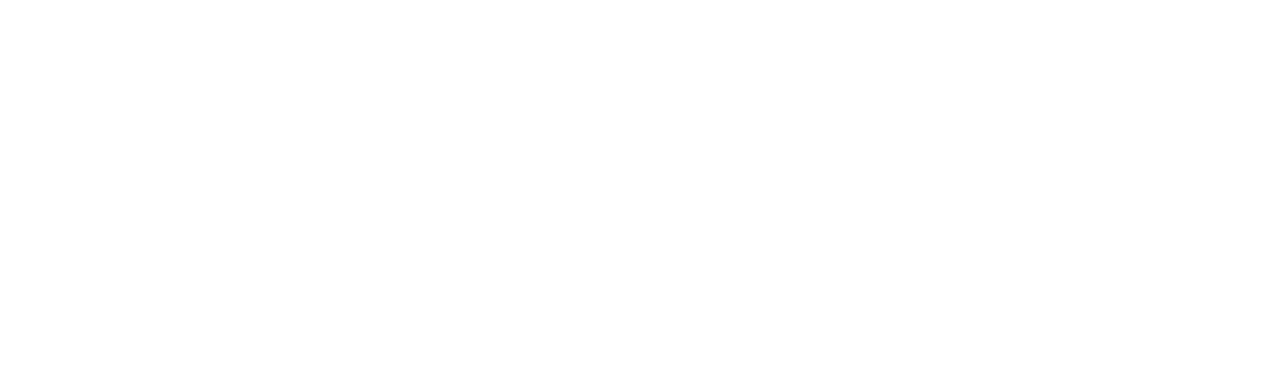
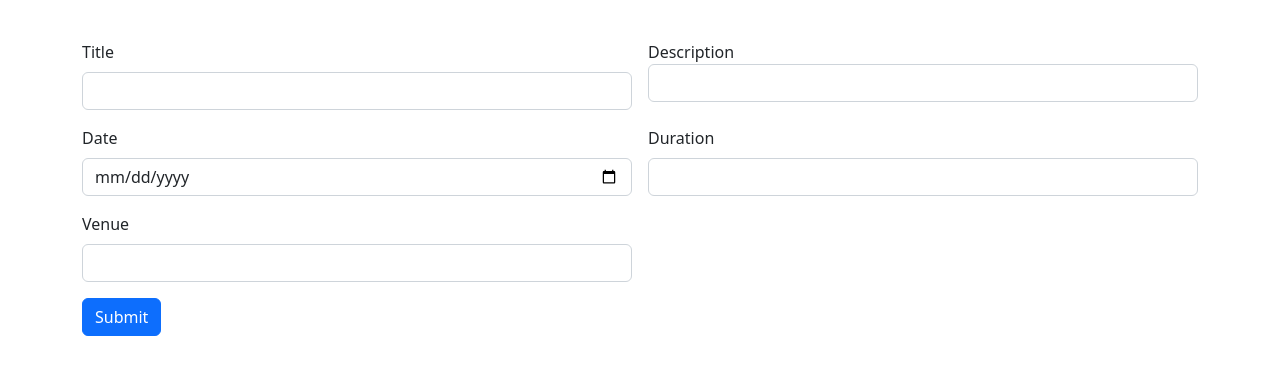
Before and after one commit to jobinjosetech/NestDigitalApp, an Angular app: page /addcourse in a window 1280 px wide. Before the commit this address led to /. Shown: the top 374 px of the page. Built offline with nearby package versions, Linux system fonts and the light colour scheme.

Commit message:
add courses

```diff
--- /dev/null
+++ b/src/app/add-course/add-course.component.html
@@ -0,0 +1,31 @@
+<div class="container">
+    <div class="row">
+        <div class="col col-12 col-sm-12 col-md-12 col-lg-12 col-xl-12 col-xxl-12">
+            <div class="row g-3 mt-4">
+                <div class="col col-12 col-sm-6 col-md-6 col-lg-6 col-xl-6 col-xxl-6">
+                    <label for="" class="form-label">Title</label>
+                    <input type="text" class="form-control" name="courseTitle" [(ngModel)]="courseTitle">
+                </div>
+                <div class="col col-12 col-sm-6 col-md-6 col-lg-6 col-xl-6 col-xxl-6">
+                    <label for="" class="fomr-label">Description</label>
+                    <input type="text" class="form-control" name="courseDescription" [(ngModel)]="courseDescription">
+                </div>
+                <div class="col col-12 col-sm-6 col-md-6 col-lg-6 col-xl-6 col-xxl-6">
+                    <label for="" class="form-label">Date</label>
+                    <input type="date" class="form-control" name="courseDate" [(ngModel)]="courseDate">
+                </div>
+                <div class="col col-12 col-sm-6 col-md-6 col-lg-6 col-xl-6 col-xxl-6">
+                    <label for="" class="form-label">Duration</label>
+                    <input type="text" class="form-control" name="courseDuration" [(ngModel)]="courseDuration">
+                </div>
+                <div class="col col-12 col-sm-6 col-md-6 col-lg-6 col-xl-6 col-xxl-6">
+                    <label for="" class="form-label">Venue</label>
+                    <input type="text" class="form-control" name="courseVenue" [(ngModel)]="courseVenue">
+                </div>
+                <div class="col col-12 col-sm-12 col-md-12 col-lg-12 col-xl-12 col-xxl-12">
+                    <button class="btn btn-primary" (click)="readValues()">Submit</button>
+                </div>
+            </div>
+        </div>
+    </div>
+</div>
--- /dev/null
+++ b/src/app/add-course/add-course.component.ts
@@ -0,0 +1,35 @@
+import { Component } from '@angular/core';
+import { ApiService } from '../api.service';
+
+@Component({
+  selector: 'app-add-course',
+  templateUrl: './add-course.component.html',
+  styleUrls: ['./add-course.component.css']
+})
+export class AddCourseComponent {
+  constructor(private api: ApiService) { }
+  courseTitle = ""
+  courseDescription = ""
+  courseDuration = ""
+  courseDate = ""
+  courseVenue = ""
+  readValues = () => {
+    let courseData = { "courseTitle": this.courseTitle, "courseDescription": this.courseDescription, "courseDuration": this.courseDuration, "courseDate": this.courseDate, "courseVenue": this.courseVenue }
+    this.api.addCourse(courseData).subscribe(
+      (response: any) => {
+        console.log(response)
+        if (response.status == "success") {
+          alert('Course added successfully')
+          this.courseTitle = ""
+          this.courseDescription = ""
+          this.courseDuration = ""
+          this.courseDate = ""
+          this.courseVenue = ""
+        } else {
+          alert('Error in adding course')
+        }
+      }
+    )
+    console.log(courseData)
+  }
+}
--- a/src/app/api.service.ts
+++ b/src/app/api.service.ts
@@ -13,4 +13,8 @@
   fetchAllFriends = () =>{
     return this.http.get("https://dummyapifriends.herokuapp.com/view")
   }
+
+  addCourse = (dataToSend:any) =>{
+    return this.http.post('https://mylinkurcodesapp.herokuapp.com/addcourse',dataToSend)
+  }
 }
```
Also changed, not shown: src/app/app.module.ts (+8 -1 lines), src/app/add-course/add-course.component.css (added).
